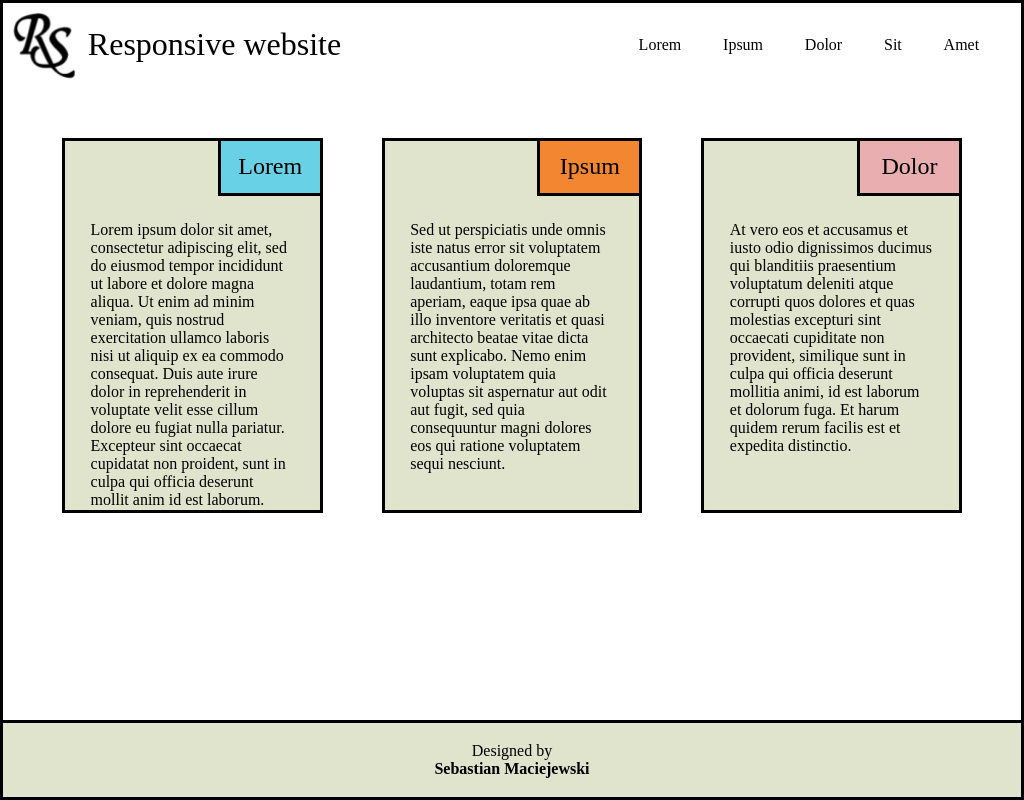
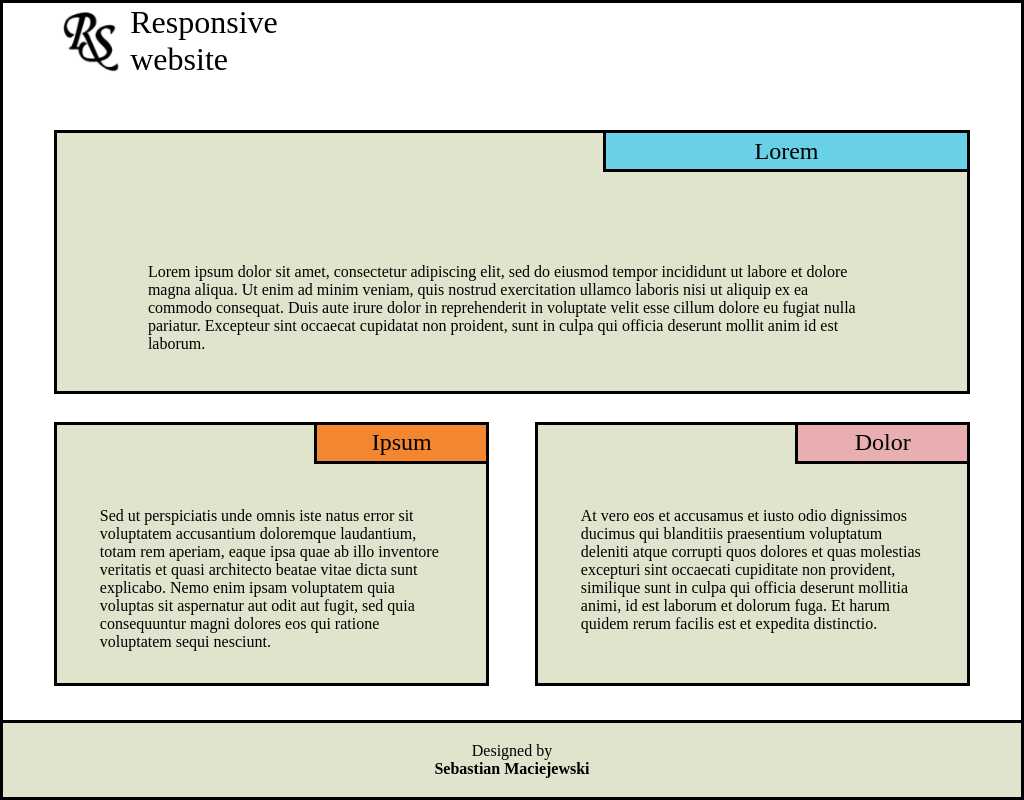
Before and after one commit to S-Maciejewski/IA, a PHP site: page /site.html in a window 1024 px wide. Run offline with PHP 8.4, Linux system fonts and the light colour scheme.

Commit message:
600-2014

```diff
--- a/Lab2/site.html
+++ b/Lab2/site.html
@@ -12,15 +12,16 @@
 <body>
     <div class="footerWraper">
         <div class="header">
-            <img src="rs.png" alt="logo">
+            <img class="logo" src="rs.png" alt="logo">
             <div class="title">Responsive website</div>
             <div class="space"></div>
+            <img class="menuBtn" src="menuBtn.png" alt="menuBtn">
             <div class="menu">
-                <div class="menuOption">Lorem</div>
-                <div class="menuOption">Ipsum</div>
-                <div class="menuOption">Dolor</div>
-                <div class="menuOption">Sit</div>
-                <div class="menuOption">Amet</div>
+                <div>Lorem</div>
+                <div>Ipsum</div>
+                <div>Dolor</div>
+                <div>Sit</div>
+                <div>Amet</div>
             </div>
         </div>
 
--- a/Lab2/style.css
+++ b/Lab2/style.css
@@ -10,7 +10,33 @@ body {
   margin: 0px;
 }
 
+.footerWraper {
+  min-height: 100%;
+  border: solid;
+  box-sizing: border-box;
+}
+
+.footer {
+  clear: both;
+  position: sticky;
+  height: 80px;
+  margin-top: -80px;
+  background: #E0E4CC;
+  text-align: center;
+  display: flex;
+  flex-direction: column;
+  justify-content: center;
+  border: solid;
+  box-sizing: border-box;
+}
+.footer span + span {
+  font-weight: bold;
+}
+
+@media only screen and (min-width: 1024px) {
   .header {
+    margin-left: 5%;
+    margin-right: 5%;
     display: flex;
     align-items: center;
   }
@@ -32,6 +58,10 @@ body {
     justify-content: space-evenly;
     line-height: 32px;
   }
+  .header .menuBtn {
+    visibility: hidden;
+  }
+
   .content {
     margin-top: 5%;
     display: flex;
@@ -79,28 +109,94 @@ body {
   .content .div3 .divTitle {
     background: #E9AEAF;
   }
-
+}
+@media only screen and (min-width: 600px) and (max-width: 1024px) {
   .footerWraper {
-  min-height: 100%;
-  border: solid;
-  box-sizing: border-box;
+    height: 100%;
   }
 
-.footer {
-  clear: both;
-  position: sticky;
-  height: 80px;
-  margin-top: -80px;
-  background: #E0E4CC;
+  .header {
+    margin-left: 5%;
+    display: flex;
+    align-items: center;
+  }
+  .header img {
+    width: 8.3333333333%;
+  }
+  .header .title {
+    font-size: 32px;
+    width: 33.3333333333%;
+  }
+  .header .space {
+    width: 50%;
+  }
+  .header .menu {
+    visibility: hidden;
+  }
+  .header .menuBtn {
+    width: 8.3333333333%;
+  }
+
+  .content {
+    margin-left: 5%;
+    margin-right: 5%;
+    margin-top: 5%;
+    display: grid;
+    grid-template-columns: 47.5% 47.5%;
+    grid-column-gap: 5%;
+    grid-template-rows: 47.5% 47.5%;
+    grid-row-gap: 5%;
+    height: 70%;
+  }
+  .content div {
+    box-sizing: border-box;
+    width: 100%;
+  }
+  .content .divTitle {
+    width: 40%;
+    height: 15%;
+    font-size: 24px;
     text-align: center;
+    border-bottom: solid;
+    border-left: solid;
+    box-sizing: border-box;
+    position: relative;
+    left: 60%;
     display: flex;
     flex-direction: column;
     justify-content: center;
-  border: solid;
-  box-sizing: border-box;
   }
-.footer span + span {
-  font-weight: bold;
+  .content .divContent {
+    width: 80%;
+    margin: 10% 10%;
+  }
+  .content .div1 {
+    grid-row: 1;
+    grid-column: 1/-1;
+    border-style: solid;
+    background: #E0E4CC;
+  }
+  .content .div1 .divTitle {
+    background: #68D1E6;
+  }
+  .content .div2 {
+    grid-row: 2;
+    grid-column: 1;
+    border-style: solid;
+    background: #E0E4CC;
+  }
+  .content .div2 .divTitle {
+    background: #F38630;
+  }
+  .content .div3 {
+    grid-row: 2;
+    grid-column: 2;
+    border-style: solid;
+    background: #E0E4CC;
+  }
+  .content .div3 .divTitle {
+    background: #E9AEAF;
+  }
 }
 
 /*# sourceMappingURL=style.css.map */
--- a/Lab2/style.scss
+++ b/Lab2/style.scss
@@ -1,12 +1,5 @@
-@media only screen and (min-width: 1024px) {}
-
-@media only screen and (min-width: 600px) and (max-width: 1024px) {}
-
-@media only screen and (max-width: 600px) {}
-
 $column-width: 100% / 12;
 $bg-color: #E0E4CC;
-
 html {
     height: 100%;
     font-size: 16px;
@@ -19,7 +12,33 @@ body {
     margin: 0px;
 }
 
+.footerWraper {
+    min-height: 100%;
+    border: solid;
+    box-sizing: border-box;
+}
+
+.footer {
+    clear: both;
+    position: sticky;
+    height: 80px;
+    margin-top: -80px;
+    background: $bg-color;
+    text-align: center;
+    display: flex;
+    flex-direction: column;
+    justify-content: center;
+    span+span {
+        font-weight: bold;
+    }
+    border: solid;
+    box-sizing: border-box;
+}
+
+@media only screen and (min-width: 1024px) {
     .header {
+        margin-left: 5%;
+        margin-right: 5%;
         display: flex;
         align-items: center;
         img {
@@ -39,10 +58,11 @@ body {
             flex-wrap: nowrap;
             justify-content: space-evenly;
             line-height: 32px;
-        .menuOption {}
+        }
+        .menuBtn {
+            visibility: hidden;
         }
     }
-
     .content {
         margin-top: 5%;
         display: flex;
@@ -90,25 +110,93 @@ body {
             }
         }
     }
-.footerWraper {
-    min-height: 100%;
-    border: solid;
-    box-sizing: border-box;
 }
 
-.footer {
-    clear: both;
-    position: sticky;
-    height: 80px;
-    margin-top: -80px;
-    background: $bg-color;
+@media only screen and (min-width: 600px) and (max-width: 1024px) {
+    .footerWraper {
+        height: 100%;
+    }
+    .header {
+        margin-left: 5%;
+        display: flex;
+        align-items: center;
+        img {
+            width: $column-width;
+        }
+        .title {
+            font-size: 32px;
+            width: $column-width * 4;
+        }
+        .space {
+            width: $column-width * 6;
+        }
+        .menu {
+            visibility: hidden;
+        }
+        .menuBtn {
+            width: $column-width;
+        }
+    }
+    .content {
+        margin-left: 5%;
+        margin-right: 5%;
+        margin-top: 5%;
+        display: grid;
+        grid-template-columns: 47.5% 47.5%;
+        grid-column-gap: 5%;
+        grid-template-rows: 47.5% 47.5%;
+        grid-row-gap: 5%;
+        height: 70%;
+        div {
+            box-sizing: border-box;
+            width: 100%;
+        }
+        .divTitle {
+            width: 40%;
+            height: 15%;
+            font-size: 24px;
             text-align: center;
+            border-bottom: solid;
+            border-left: solid;
+            box-sizing: border-box;
+            position: relative;
+            left: 60%;
             display: flex;
             flex-direction: column;
             justify-content: center;
-    span+span{
-        font-weight: bold;
         }
-    border: solid;
-    box-sizing: border-box;
+        .divContent {
+            width: 80%;
+            margin: 10% 10%;
         }
+        .div1 {
+            grid-row: 1;
+            grid-column: 1/-1;
+            border-style: solid;
+            background: $bg-color;
+            .divTitle {
+                background: #68D1E6;
+            }
+        }
+        .div2 {
+            grid-row: 2;
+            grid-column: 1;
+            border-style: solid;
+            background: $bg-color;
+            .divTitle {
+                background: #F38630;
+            }
+        }
+        .div3 {
+            grid-row: 2;
+            grid-column: 2;
+            border-style: solid;
+            background: $bg-color;
+            .divTitle {
+                background: #E9AEAF;
+            }
+        }
+    }
+}
+
+@media only screen and (max-width: 600px) {}
```
Also changed, not shown: Lab2/menuBtn.png (added), 1 other file. Lines whose indentation alone changed are shown as unchanged.
